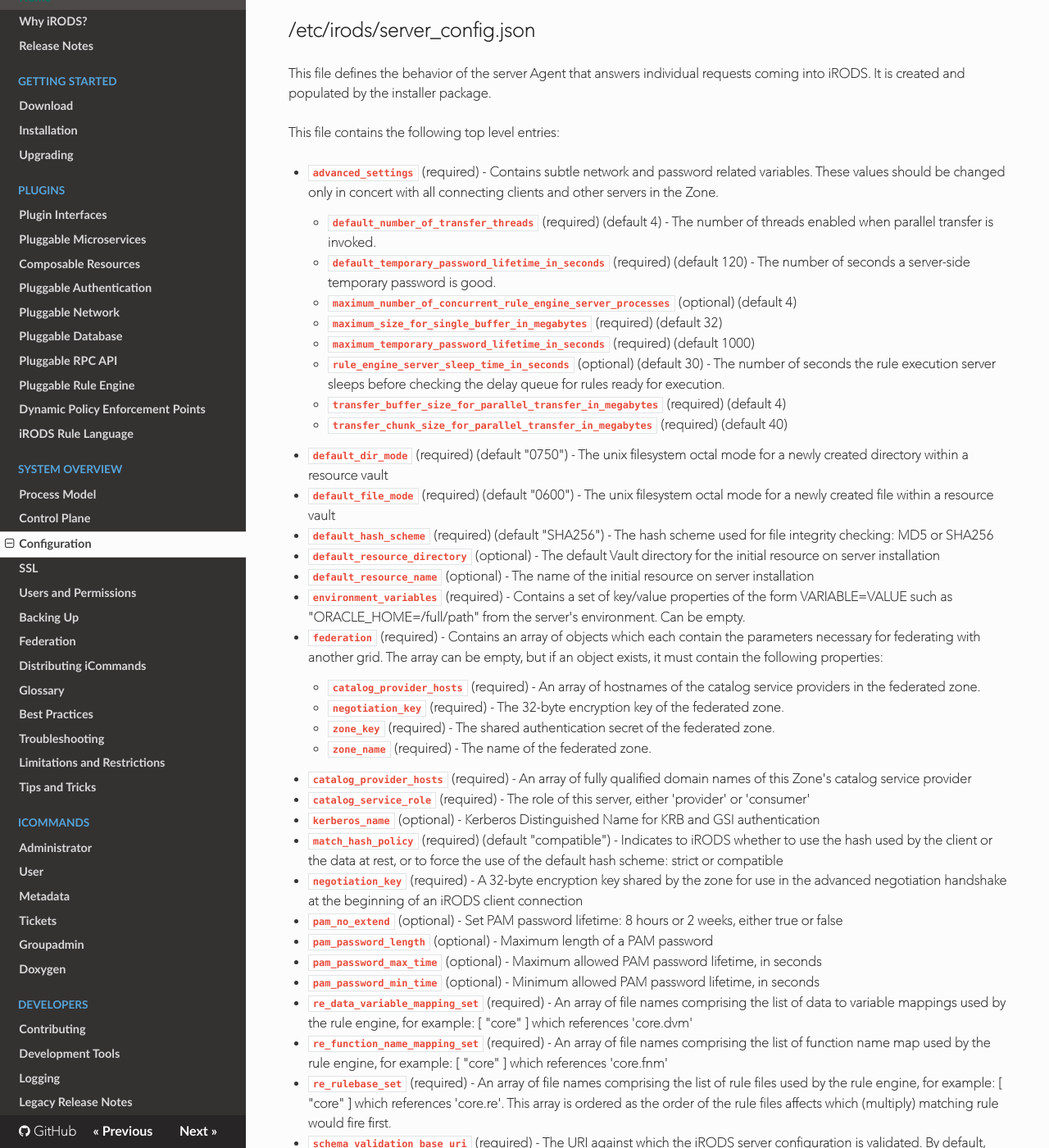
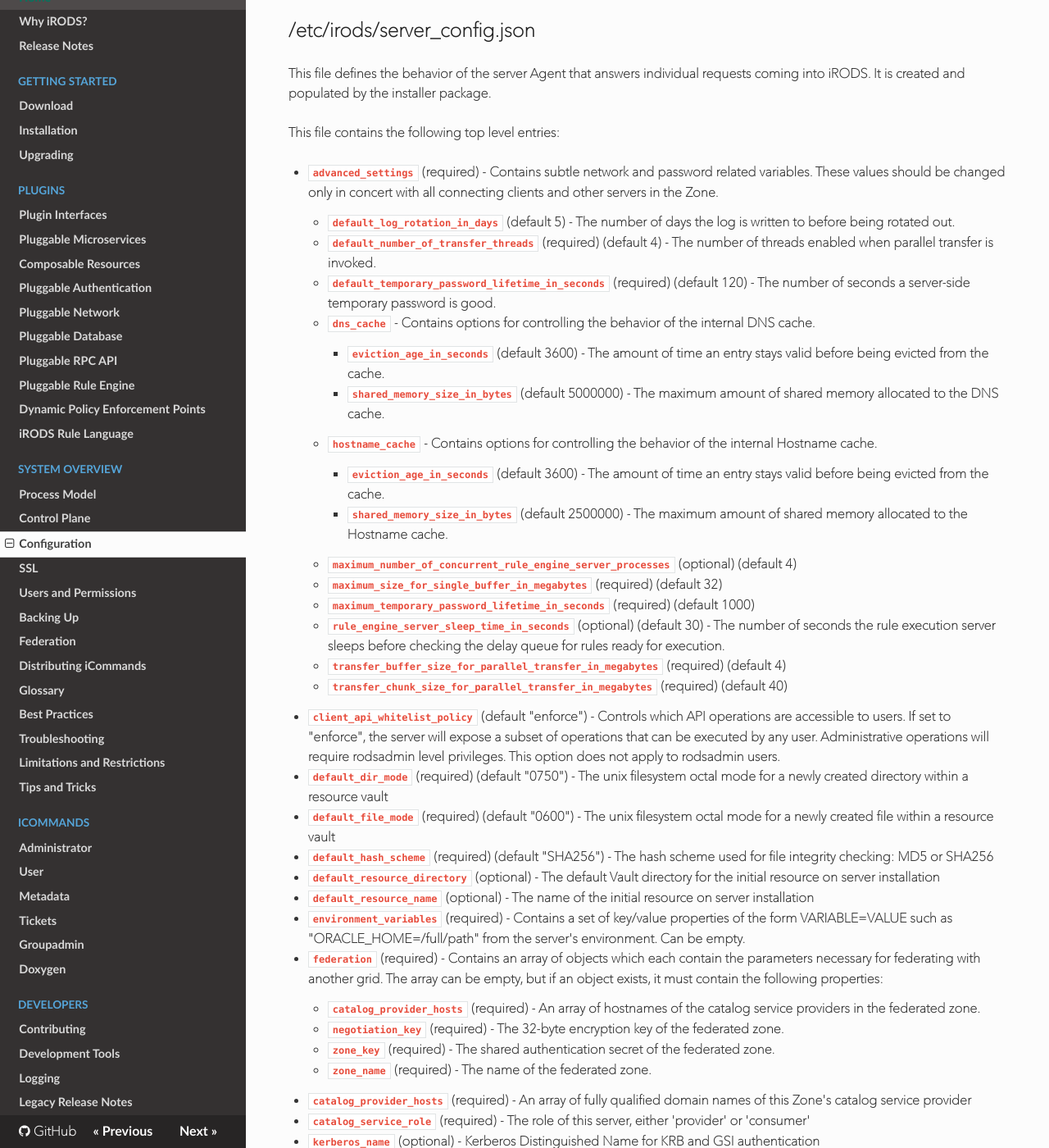
Before and after one commit to irods/irods_docs, an MkDocs documentation site: the page built from docs/system_overview/configuration.md, in a window 1280 px wide and 1400 px high, scrolled down 485 px. Shown: the whole window at 82% size. Built offline with MkDocs 1.6.1, drawn with Linux system fonts in a browser that asks for light colours; nearby versions of some CDN libraries.

Commit message:
[#107] Updated server_config.json documentation.

```diff
--- a/docs/system_overview/configuration.md
+++ b/docs/system_overview/configuration.md
@@ -17,9 +17,19 @@
 
   - `advanced_settings` (required) - Contains subtle network and password related variables.  These values should be changed only in concert with all connecting clients and other servers in the Zone.
 
+    - `default_log_rotation_in_days` (default 5) - The number of days the log is written to before being rotated out.
+
     - `default_number_of_transfer_threads` (required) (default 4) - The number of threads enabled when parallel transfer is invoked.
 
     - `default_temporary_password_lifetime_in_seconds` (required) (default 120) - The number of seconds a server-side temporary password is good.
+
+    - `dns_cache` - Contains options for controlling the behavior of the internal DNS cache.
+        - `eviction_age_in_seconds` (default 3600) - The amount of time an entry stays valid before being evicted from the cache.
+        - `shared_memory_size_in_bytes` (default 5000000) - The maximum amount of shared memory allocated to the DNS cache.
+
+    - `hostname_cache` - Contains options for controlling the behavior of the internal Hostname cache.
+        - `eviction_age_in_seconds` (default 3600) - The amount of time an entry stays valid before being evicted from the cache.
+        - `shared_memory_size_in_bytes` (default 2500000) - The maximum amount of shared memory allocated to the Hostname cache.
 
     - `maximum_number_of_concurrent_rule_engine_server_processes` (optional) (default 4)
 
@@ -32,6 +42,8 @@
     - `transfer_buffer_size_for_parallel_transfer_in_megabytes` (required) (default 4)
 
     - `transfer_chunk_size_for_parallel_transfer_in_megabytes` (required) (default 40)
+
+  - `client_api_whitelist_policy` (default "enforce") - Controls which API operations are accessible to users. If set to "enforce", the server will expose a subset of operations that can be executed by any user. Administrative operations will require rodsadmin level privileges. This option does not apply to rodsadmin users.
 
   - `default_dir_mode` (required) (default "0750") - The unix filesystem octal mode for a newly created directory within a resource vault
 
```
